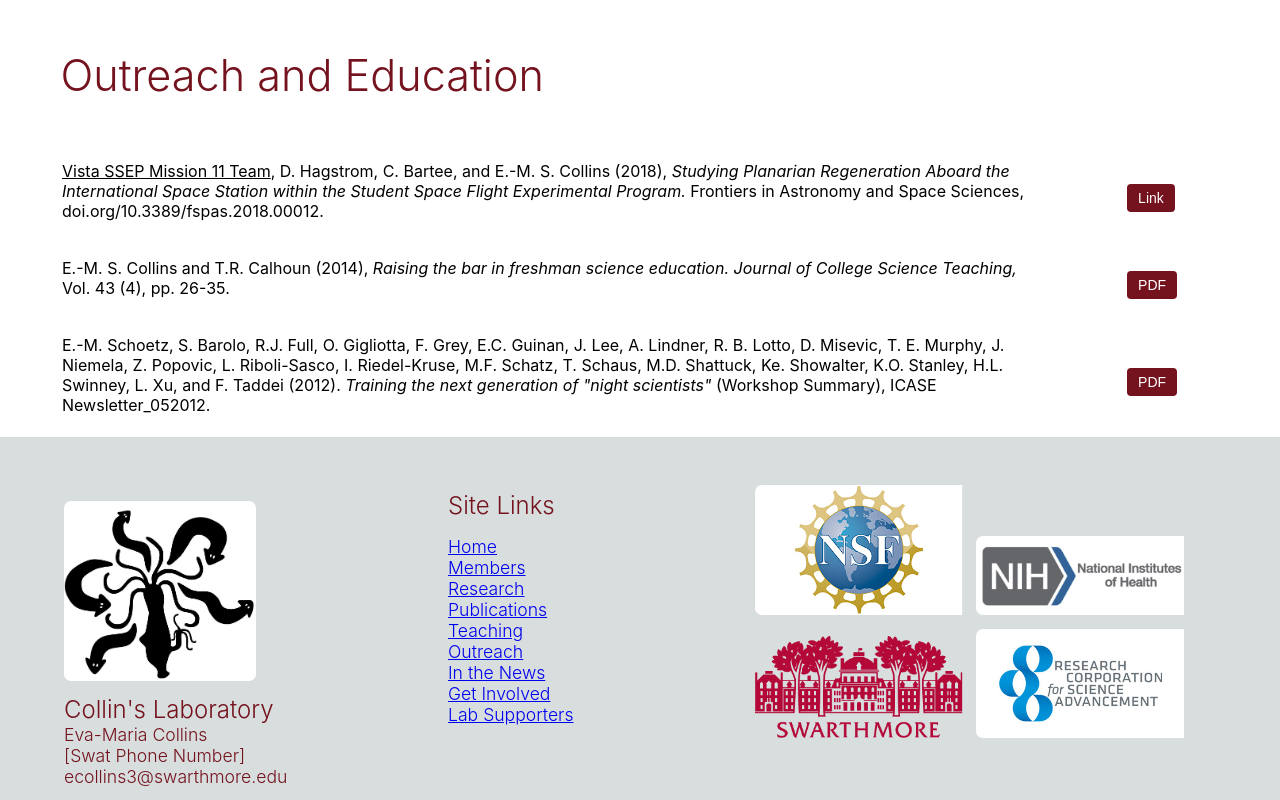
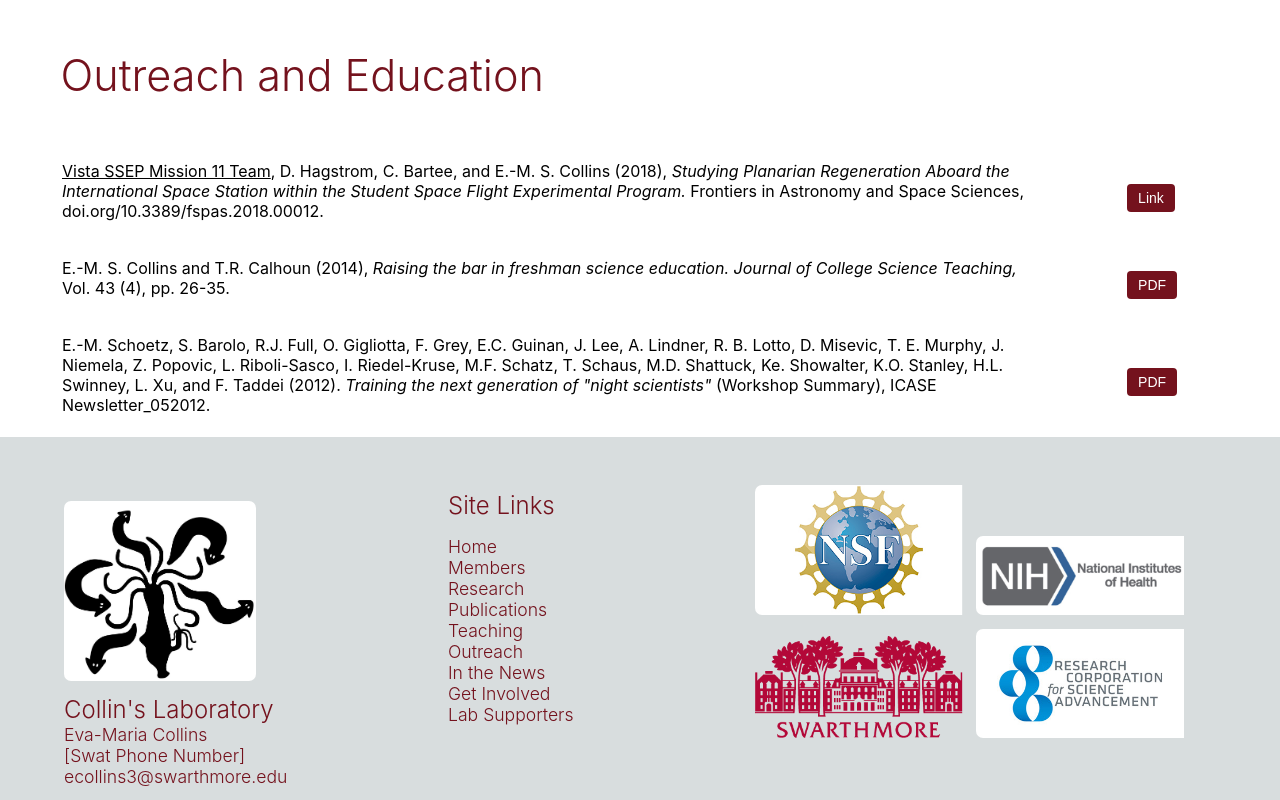
Before and after one commit to lcerbin/LabWebsite, a React (Create React App) app: page /publications in a window 1280 px wide. Shown: the part 5136-5936 px from the top of the page. Built offline with nearby package versions, Linux system fonts and the light colour scheme.

Commit message:
outreach

```diff
--- a/src/components/Footer.js
+++ b/src/components/Footer.js
@@ -23,15 +23,15 @@ const Footer = () => {
             <div className="middle">
                 <h5 className='footerTitle'>Site Links</h5>
                 <ul className="bottomRouter">
-                    <li className="footerWords"><NavLink to="/">Home</NavLink></li>
-                    <li className="footerWords"><NavLink to="/members">Members</NavLink></li>
-                    <li className="footerWords"><NavLink to="/research">Research</NavLink></li>
-                    <li className="footerWords"><NavLink to="/publications">Publications</NavLink></li>
-                    <li className="footerWords"><NavLink to="/teaching">Teaching</NavLink></li>
-                    <li className="footerWords"><NavLink to="/outreach">Outreach</NavLink></li>
-                    <li className="footerWords"><NavLink to="/inNews">In the News</NavLink></li>
-                    <li className="footerWords"><NavLink to="/getInvolved">Get Involved</NavLink></li>
-                    <li className="footerWords"><NavLink to="/supporters">Lab Supporters</NavLink></li>
+                    <li className="footerWords"><NavLink className="links" to="/">Home</NavLink></li>
+                    <li className="footerWords"><NavLink className="links" to="/members">Members</NavLink></li>
+                    <li className="footerWords"><NavLink className="links" to="/research">Research</NavLink></li>
+                    <li className="footerWords"><NavLink className="links" to="/publications">Publications</NavLink></li>
+                    <li className="footerWords"><NavLink className="links" to="/teaching">Teaching</NavLink></li>
+                    <li className="footerWords"><NavLink className="links" to="/outreach">Outreach</NavLink></li>
+                    <li className="footerWords"><NavLink className="links" to="/inNews">In the News</NavLink></li>
+                    <li className="footerWords"><NavLink className="links" to="/getInvolved">Get Involved</NavLink></li>
+                    <li className="footerWords"><NavLink className="links" to="/supporters">Lab Supporters</NavLink></li>
                 </ul>
             </div>
             <div className="right">
--- a/src/components/Outreach.js
+++ b/src/components/Outreach.js
@@ -1,12 +1,19 @@
 import React from 'react';
 import './stylesheets/outreach.css'
+import OutreachCard from './OutreachCard.js'
 
 const Outreach = () => {
     return (
       <div>
-      <h1 className = "Header">Outreach</h1>
+        <h1 className = "Header">Outreach</h1>
+        <div>
+          <OutreachCard/>
+          <OutreachCard/>
+          <OutreachCard/>
+          <OutreachCard/>
+        </div>
 
-       </div>
+      </div>
     );
 }
 
--- /dev/null
+++ b/src/components/OutreachCard.js
@@ -0,0 +1,27 @@
+import React from 'react'
+import stockImage from '../img/slideshowimgs/img1.jpg'
+import {Link} from 'react-router-dom'
+
+const OutreachCard = (props) => {
+        return(
+            <div className="center">
+                <div className="outreachCard">
+                    <img className = "outreachImg" src={stockImage}/>
+                    <div className = "col">
+                        <h5 className = "subtitle">
+                            <Link
+                                style={{
+                                    textDecoration: 'none',
+                                    color: '#74121d'}}
+                            >
+                            Activity Title</Link>
+                        </h5>
+                        <p className = "desc">Description of what we do and the outreach</p>
+                    </div>
+
+                </div>
+            </div>
+        )
+}
+
+export default OutreachCard
--- a/src/components/stylesheets/footer.css
+++ b/src/components/stylesheets/footer.css
@@ -68,3 +68,8 @@
     width:45%;
     padding-right: 3%;
 }
+
+.links{
+    text-decoration: none;
+    color: #74121d;
+}
--- a/src/components/stylesheets/outreach.css
+++ b/src/components/stylesheets/outreach.css
@@ -11,3 +11,24 @@ italic{
     text-align: center;
     padding-bottom: .2em;
 }
+
+.outreachCard{
+  border-radius: 7px;
+  border:1px solid #74121d;
+  width: 70%;
+  display: flex;
+  justify-content: space-evenly;
+  padding-bottom: 5%;
+  padding-top: 5%;
+  margin-bottom: 5%;
+}
+
+.outreachImg{
+  width: 50%;
+}
+
+.desc{
+  color: #74121d;
+  font-weight: 300;
+  max-width: 80%;
+}
```
